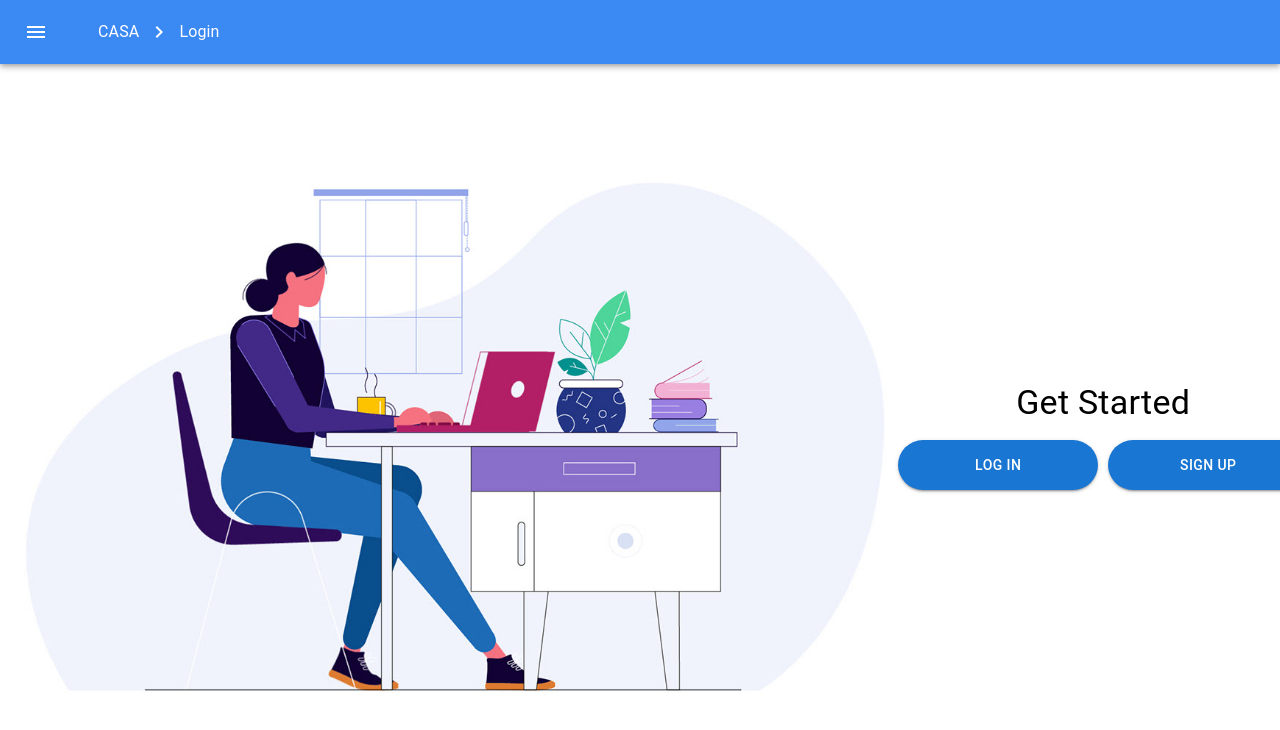
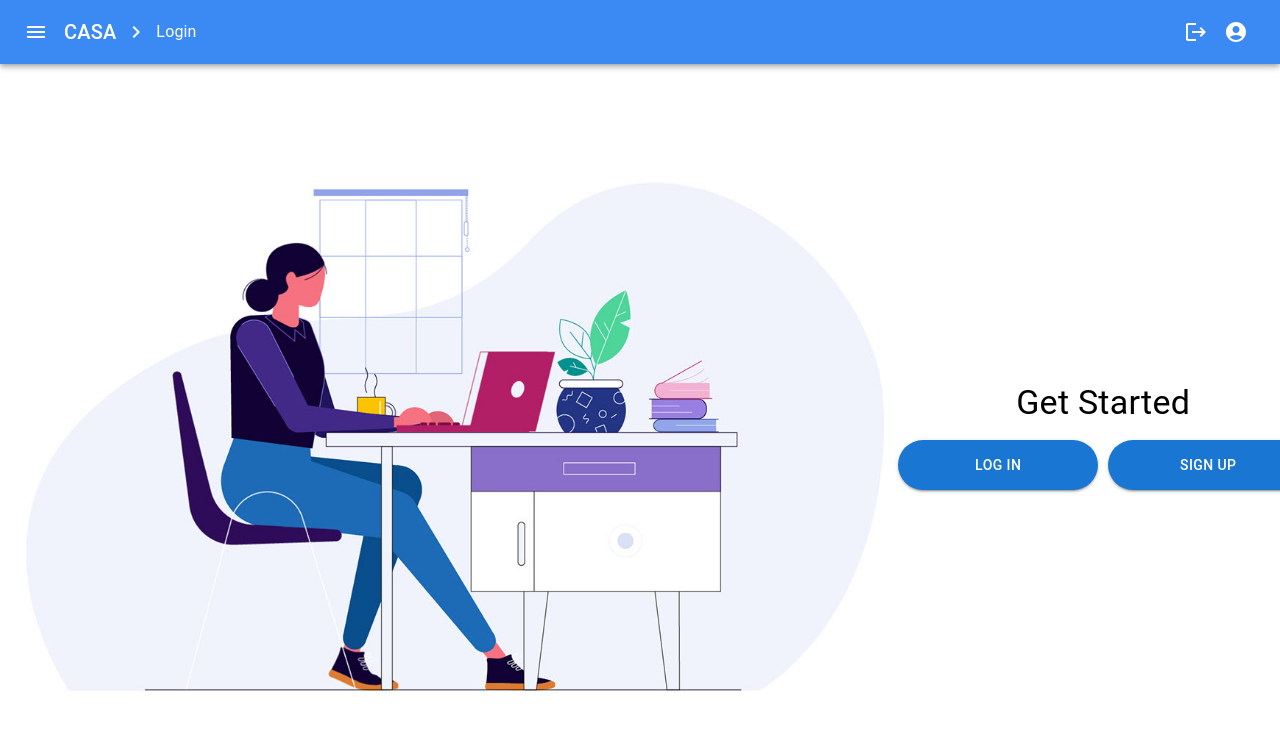
Before and after one commit to casa-business-manager/CASA, a React (Create React App) app in the folder frontend/: page /login in a window 1280 px wide. Shown: the top 730 px of the page. Built offline with nearby package versions, Linux system fonts and the light colour scheme; what reagraph would draw is missing.

Commit message:
changed topnav bar to flexbox

```diff
--- a/frontend/src/NavBar/NavBar.jsx
+++ b/frontend/src/NavBar/NavBar.jsx
@@ -109,35 +109,58 @@ const NavBar = ({}) => {
 			sx={{
 				backgroundColor: "#3b89f3",
 				mb: 1,
+				height: "64px", // fixed height for AppBar
+				overflow: "hidden", // hide overflow
 			}}
 		>
-			<Toolbar>
-				<MenuIcon sx={{ marginRight: "50px", color: "#fff" }}></MenuIcon>
-				<Typography onClick={handleLogout}>CASA</Typography>
-				{navbarLinks.map((link) => (
-					<>
+			<Toolbar
+				sx={{
+					display: "flex",
+					justifyContent: "space-between",
+					alignItems: "center",
+					height: "100%", // ensure full height is used
+				}}
+			>
+				<Box sx={{ display: "flex", alignItems: "center", flexShrink: 0 }}>
+					<MenuIcon sx={{ marginRight: "16px", color: "#fff" }} />
+					<Typography variant="h6" noWrap>
+						CASA
+					</Typography>
+				</Box>
+
+				<Box
+					sx={{
+						display: "flex",
+						alignItems: "center",
+						flexGrow: 1, // allows the middle box to grow and take available space
+						justifyContent: "flex-start", // align contents to the left
+						overflow: "hidden", // prevent overflow
+						flexShrink: 1, // allows the box to shrink if necessary
+						minWidth: 0, // ensures the box can shrink properly
+					}}
+				>
+					{navbarLinks.map((link, index) => (
+						<React.Fragment key={index}>
 							<ChevronRight sx={{ m: 1 }} />
 							<Typography
-							onClick={() => {
-								handleClickPath(link);
-							}}
+								variant="subtitle1"
+								noWrap
+								onClick={() => handleClickPath(link)}
 							>
 								{link.name}
 							</Typography>
-					</>
+						</React.Fragment>
 					))}
-				<Box sx={{ flexGrow: 1 }} />
-				{/* Log out and Account buttons. Must make them white manualluy */}
-				{navbarLinks.find((link) => link.name === "Login") ? null : (
-					<>
+				</Box>
+
+				<Box sx={{ display: "flex", alignItems: "center", flexShrink: 0 }}>
 					<IconButton onClick={handleLogout}>
 						<LogoutIcon sx={{ color: "#fff" }} />
 					</IconButton>
 					<IconButton onClick={handleAccountButton}>
 						<AccountCircleIcon sx={{ color: "#fff" }} />
 					</IconButton>
-					</>
-				)}
+				</Box>
 			</Toolbar>
 		</AppBar>
 	);
```
Lines whose indentation alone changed are shown as unchanged.
